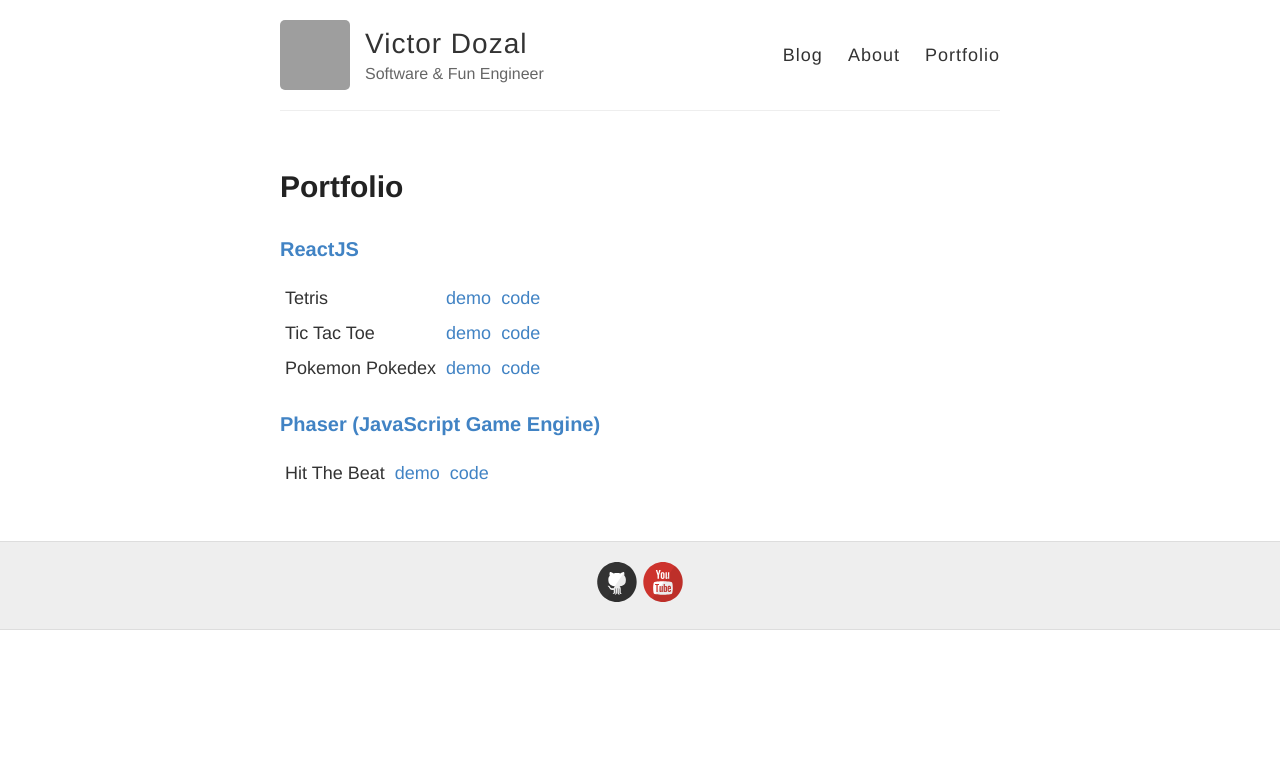
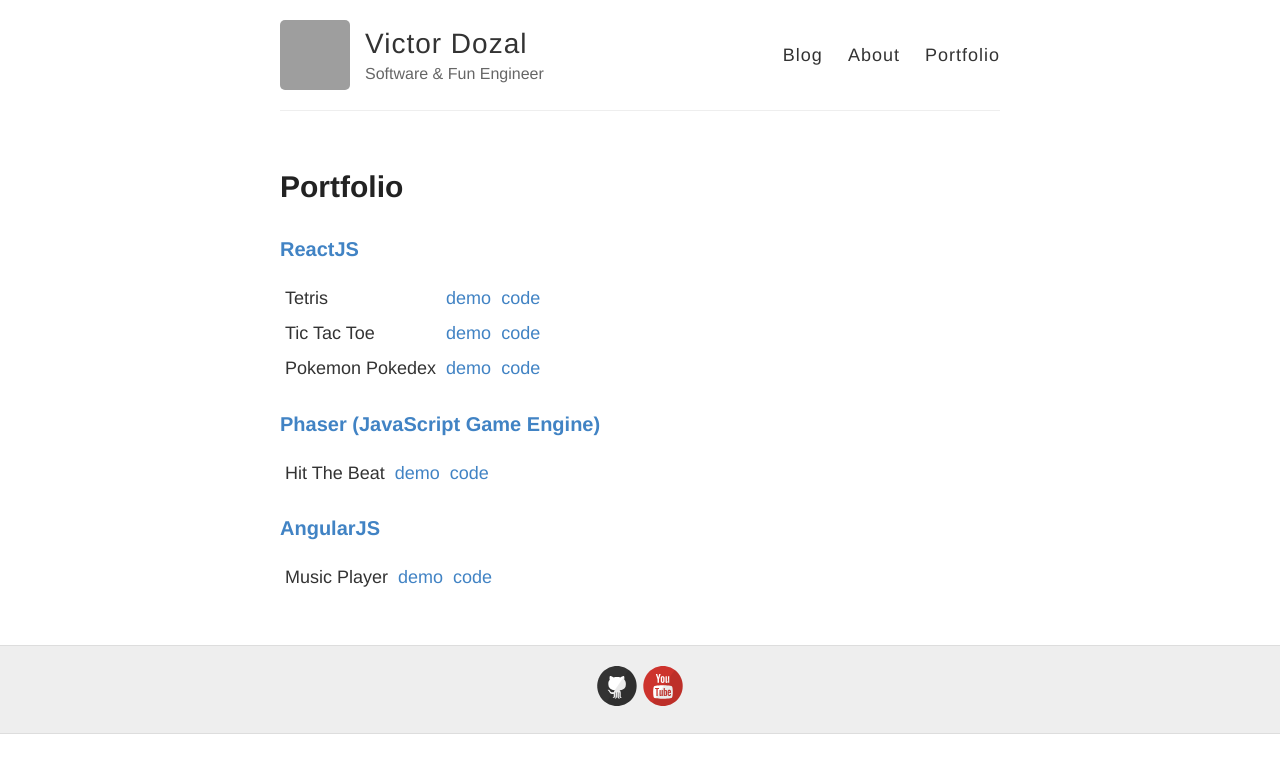
Before and after one commit to viiqswim/viiqswim.github.io, a Jekyll site: the page built from portfolio.md, in a window 1280 px wide. Shown: the top 773 px of the page. Built offline with Jekyll 4.4.1, drawn with Linux system fonts in a browser that asks for light colours; grey boxes are pictures that could not be loaded.

Commit message:
Added angular music player to portfolio

```diff
--- a/portfolio.md
+++ b/portfolio.md
@@ -15,3 +15,8 @@ permalink: /portfolio/
 
 |:---	            |:---	|:---	|
 |   Hit The Beat    |   [demo](https://viiqswim.github.io/https://viiqswim.github.io/hit_the_beat)  |   [code](https://github.com/viiqswim/hit_the_beat)	    |
+
+### [AngularJS](https://angularjs.org/)
+
+|:---	            |:---	|:---	|
+|   Music Player    |   [demo](https://viiqswim.github.io/music-player-angular/public/)  |   [code](https://github.com/viiqswim/music-player-angular)	    |
```
